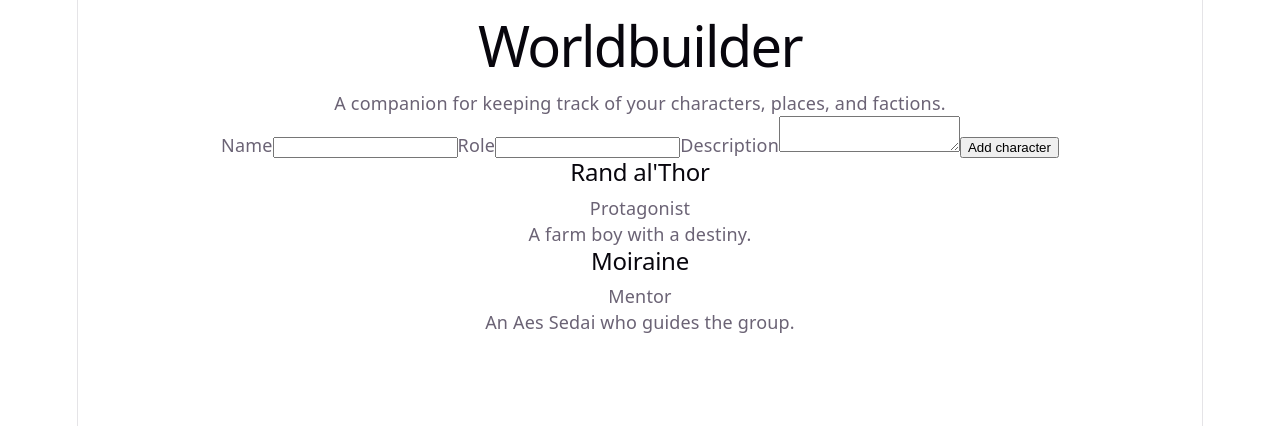
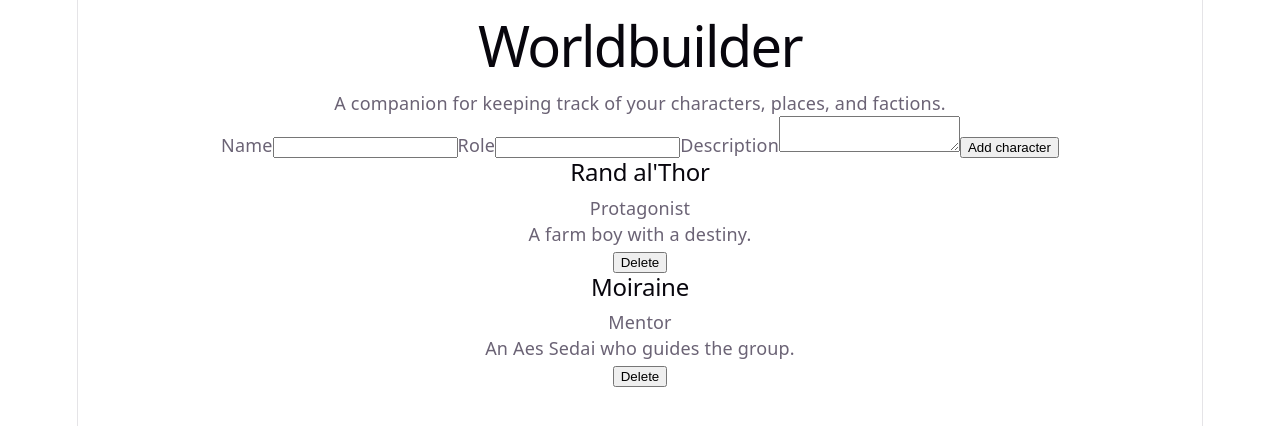
Before and after one commit to J-Winchester94/worldbuilder, a React (Vite) app: page / in a window 1280 px wide. Shown: the top 426 px of the page. Built offline with nearby package versions, Linux system fonts and the light colour scheme.

Commit message:
Added Delete and save functions

```diff
--- a/src/App.jsx
+++ b/src/App.jsx
@@ -6,12 +6,13 @@ const sampleCharacters = [
   { id: 2, name: "Moiraine", role: "Mentor", description: "An Aes Sedai who guides the group." },
 ];
 
-function CharacterCard({ name, role, description }) {
+function CharacterCard({ name, role, description, onDelete }) {
   return (
     <article className="character-card">
       <h2>{name}</h2>
       <p className="role">{role}</p>
       <p>{description}</p>
+      <button onClick={onDelete}>Delete</button>
     </article>
   );
 }
@@ -29,6 +30,14 @@ function App() {
     setName("");
     setRole("");
     setDescription("");
+  }
+
+  function deleteCharacter(id) {
+    function deleteCharacter(id) {
+      if (confirm("Delete this character?")) {
+        setCharacters(characters.filter((character) => character.id !== id));
+      }
+    }
   }
 
   return (
@@ -55,6 +64,7 @@ function App() {
           name={character.name}
           role={character.role}
           description={character.description}
+          onDelete={() => deleteCharacter(character.id)}
         />
       ))}
     </main>
```
